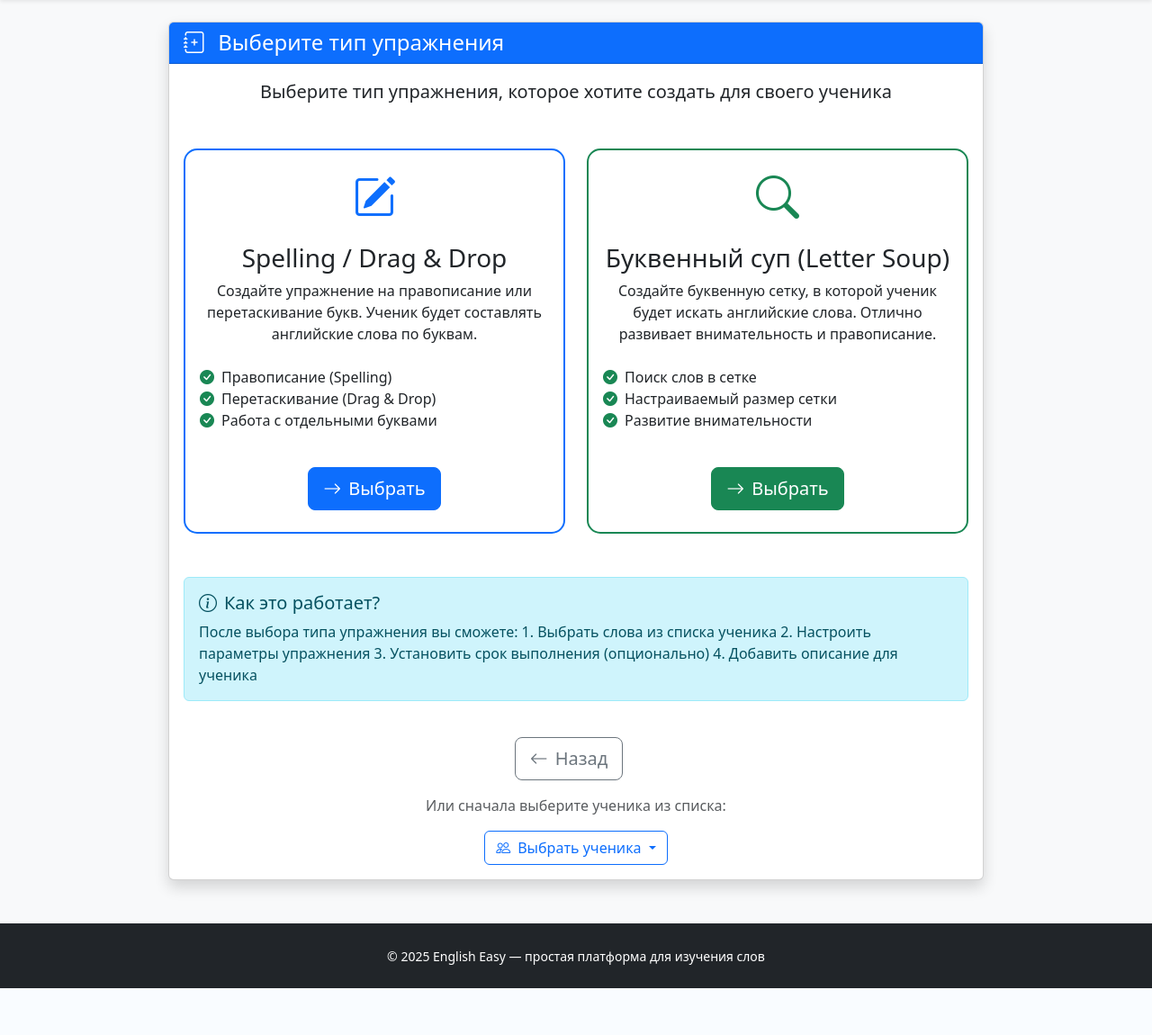
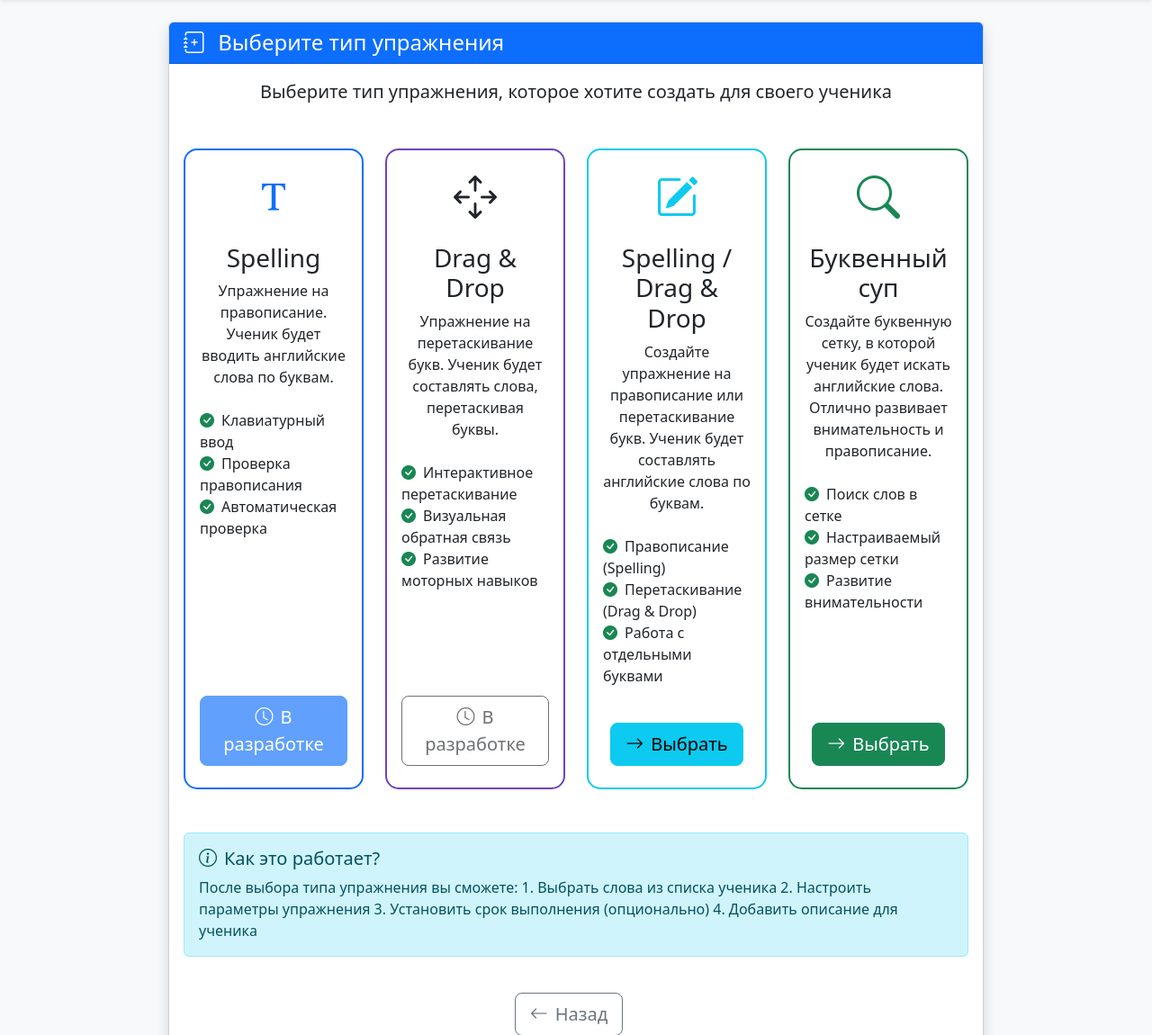
Before and after one commit to AISavikin/englishEasy, a Django app: template exercises/templates/exercises/select_type.html in a window 1280 px wide. Shown: the part 56-1206 px from the top of the page at 90% size. Before the commit the page ends 1154 px from the top, so only its background shows below. Run offline with Django 5.2, Linux system fonts and the light colour scheme; the template is opened without the code that fills it, so the values that code supplies are empty.

Commit message:
Разделенная страница выбора упражнений

```diff
--- a/exercises/templates/exercises/select_type.html
+++ b/exercises/templates/exercises/select_type.html
@@ -30,6 +30,24 @@
         background-color: rgba(13, 110, 253, 0.05);
     }
 
+    .card-drag-drop {
+        border-color: #6f42c1;
+    }
+
+    .card-drag-drop:hover {
+        border-color: #5a32a3;
+        background-color: rgba(111, 66, 193, 0.05);
+    }
+
+    .card-spelling-drag-drop {
+        border-color: #0dcaf0;
+    }
+
+    .card-spelling-drag-drop:hover {
+        border-color: #0ba5c7;
+        background-color: rgba(13, 202, 240, 0.05);
+    }
+
     .card-letter-soup {
         border-color: #198754;
     }
@@ -41,6 +59,16 @@
 
     .btn-choose {
         min-width: 120px;
+    }
+
+    .card-disabled {
+        opacity: 0.7;
+        cursor: not-allowed;
+    }
+
+    .card-disabled:hover {
+        transform: none;
+        box-shadow: none;
     }
 </style>
 {% endblock %}
@@ -79,11 +107,81 @@
 
                     <!-- Карточки типов упражнений -->
                     <div class="row">
-                        <!-- Spelling/Drag & Drop -->
-                        <div class="col-md-6 mb-4">
+                        <!-- Spelling -->
+                        <div class="col-md-6 col-lg-3 mb-4">
                             <div class="card exercise-type-card card-spelling h-100">
                                 <div class="card-body text-center">
                                     <div class="exercise-type-icon text-primary">
+                                        <i class="bi bi-fonts"></i>
+                                    </div>
+                                    <h3 class="card-title">Spelling</h3>
+                                    <p class="card-text">
+                                        Упражнение на правописание. Ученик будет вводить английские слова по буквам.
+                                    </p>
+                                    <div class="mt-4">
+                                        <ul class="list-unstyled text-start">
+                                            <li><i class="bi bi-check-circle-fill text-success me-2"></i>Клавиатурный ввод</li>
+                                            <li><i class="bi bi-check-circle-fill text-success me-2"></i>Проверка правописания</li>
+                                            <li><i class="bi bi-check-circle-fill text-success me-2"></i>Автоматическая проверка</li>
+                                        </ul>
+                                    </div>
+                                </div>
+                                <div class="card-footer bg-transparent border-0 text-center pb-4">
+                                    {% if student %}
+                                        <a href="#"
+                                           class="btn btn-primary btn-lg btn-choose disabled">
+                                            <i class="bi bi-clock me-2"></i>В разработке
+                                        </a>
+                                    {% else %}
+                                        <a href="#"
+                                           class="btn btn-primary btn-lg btn-choose disabled">
+                                            <i class="bi bi-clock me-2"></i>В разработке
+                                        </a>
+                                    {% endif %}
+                                </div>
+                            </div>
+                        </div>
+
+                        <!-- Drag & Drop -->
+                        <div class="col-md-6 col-lg-3 mb-4">
+                            <div class="card exercise-type-card card-drag-drop h-100">
+                                <div class="card-body text-center">
+                                    <div class="exercise-type-icon text-purple">
+                                        <i class="bi bi-arrows-move"></i>
+                                    </div>
+                                    <h3 class="card-title">Drag & Drop</h3>
+                                    <p class="card-text">
+                                        Упражнение на перетаскивание букв. Ученик будет составлять слова, перетаскивая буквы.
+                                    </p>
+                                    <div class="mt-4">
+                                        <ul class="list-unstyled text-start">
+                                            <li><i class="bi bi-check-circle-fill text-success me-2"></i>Интерактивное перетаскивание</li>
+                                            <li><i class="bi bi-check-circle-fill text-success me-2"></i>Визуальная обратная связь</li>
+                                            <li><i class="bi bi-check-circle-fill text-success me-2"></i>Развитие моторных навыков</li>
+                                        </ul>
+                                    </div>
+                                </div>
+                                <div class="card-footer bg-transparent border-0 text-center pb-4">
+                                    {% if student %}
+                                        <a href="#"
+                                           class="btn btn-purple btn-lg btn-choose disabled">
+                                            <i class="bi bi-clock me-2"></i>В разработке
+                                        </a>
+                                    {% else %}
+                                        <a href="#"
+                                           class="btn btn-purple btn-lg btn-choose disabled">
+                                            <i class="bi bi-clock me-2"></i>В разработке
+                                        </a>
+                                    {% endif %}
+                                </div>
+                            </div>
+                        </div>
+
+                        <!-- Spelling/Drag & Drop (совмещенный) -->
+                        <div class="col-md-6 col-lg-3 mb-4">
+                            <div class="card exercise-type-card card-spelling-drag-drop h-100">
+                                <div class="card-body text-center">
+                                    <div class="exercise-type-icon text-info">
                                         <i class="bi bi-pencil-square"></i>
                                     </div>
                                     <h3 class="card-title">Spelling / Drag & Drop</h3>
@@ -102,12 +200,12 @@
                                 <div class="card-footer bg-transparent border-0 text-center pb-4">
                                     {% if student %}
                                         <a href="{% url 'exercises:create_spelling_drag_drop_for_student' student.id %}"
-                                           class="btn btn-primary btn-lg btn-choose">
+                                           class="btn btn-info btn-lg btn-choose">
                                             <i class="bi bi-arrow-right me-2"></i>Выбрать
                                         </a>
                                     {% else %}
                                         <a href="{% url 'exercises:create_spelling_drag_drop' %}"
-                                           class="btn btn-primary btn-lg btn-choose">
+                                           class="btn btn-info btn-lg btn-choose">
                                             <i class="bi bi-arrow-right me-2"></i>Выбрать
                                         </a>
                                     {% endif %}
@@ -116,13 +214,13 @@
                         </div>
 
                         <!-- Letter Soup -->
-                        <div class="col-md-6 mb-4">
+                        <div class="col-md-6 col-lg-3 mb-4">
                             <div class="card exercise-type-card card-letter-soup h-100">
                                 <div class="card-body text-center">
                                     <div class="exercise-type-icon text-success">
                                         <i class="bi bi-search"></i>
                                     </div>
-                                    <h3 class="card-title">Буквенный суп (Letter Soup)</h3>
+                                    <h3 class="card-title">Буквенный суп</h3>
                                     <p class="card-text">
                                         Создайте буквенную сетку, в которой ученик будет искать английские слова.
                                         Отлично развивает внимательность и правописание.
```
Also changed, not shown: db.sqlite3.
